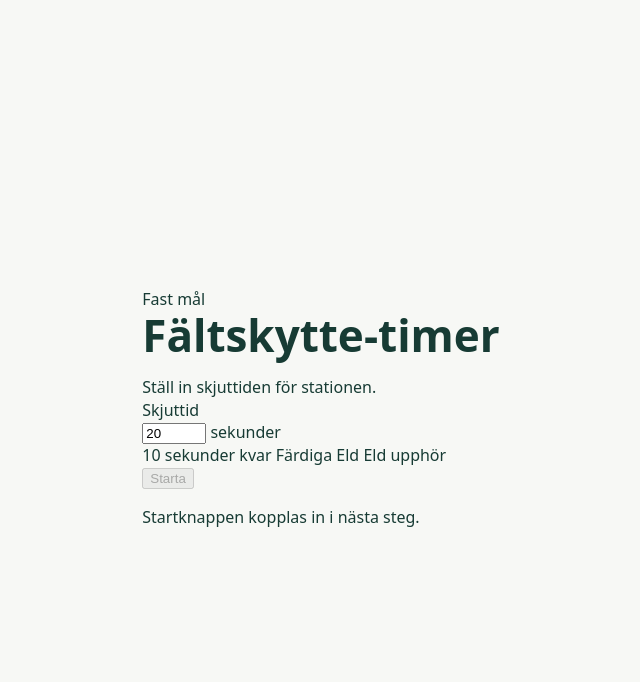
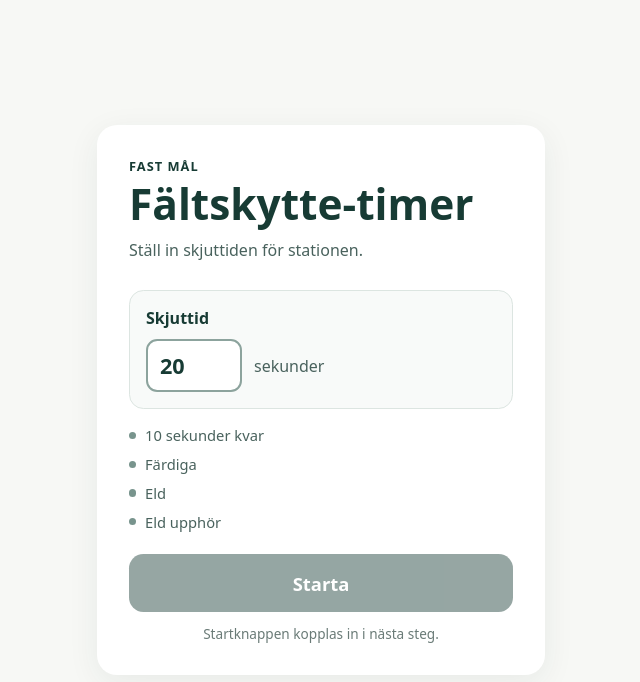
Before and after one commit to morgansundsvallmakers/faltskytte-timer, a website built with Vite: page index.html in a window 1280 px wide. Shown: the whole page, without its empty margins (319-959 px from the left). Built offline with nearby package versions, Linux system fonts and the light colour scheme.

Commit message:
Style first timer screen

```diff
--- a/src/style.css
+++ b/src/style.css
@@ -14,28 +14,127 @@ body {
   margin: 0;
 }
 
+button,
+input {
+  font: inherit;
+}
+
 .page {
   display: grid;
   min-height: 100dvh;
   place-items: center;
-  padding: 1.5rem;
+  padding: 1rem;
 }
 
-.card {
+.timer-card {
   width: min(100%, 28rem);
-  padding: clamp(1.5rem, 6vw, 2.5rem);
-  border-radius: 1rem;
+  padding: clamp(1.35rem, 5vw, 2rem);
+  border-radius: 1.25rem;
   background: #fff;
   box-shadow: 0 0.5rem 2rem #173b3412;
 }
 
+.app-header {
+  margin-bottom: 1.75rem;
+}
+
+.eyebrow {
+  margin: 0 0 0.4rem;
+  font-size: 0.8rem;
+  font-weight: 750;
+  letter-spacing: 0.08em;
+  text-transform: uppercase;
+}
+
 h1 {
   margin: 0;
-  font-size: clamp(2rem, 8vw, 2.75rem);
-  line-height: 1.1;
+  font-size: clamp(2rem, 8vw, 2.65rem);
+  line-height: 1.05;
 }
 
-p {
-  margin: 1rem 0 0;
+.intro {
+  margin: 0.75rem 0 0;
+  color: #49625d;
   line-height: 1.5;
 }
+
+.setting {
+  padding: 1rem;
+  border: 1px solid #dce5e1;
+  border-radius: 0.9rem;
+  background: #f8faf9;
+}
+
+.setting label {
+  display: block;
+  margin-bottom: 0.6rem;
+  font-weight: 700;
+}
+
+.time-input {
+  display: flex;
+  align-items: center;
+  gap: 0.75rem;
+}
+
+.time-input input {
+  width: 6rem;
+  padding: 0.65rem 0.75rem;
+  border: 2px solid #8ca39d;
+  border-radius: 0.7rem;
+  color: #173b34;
+  background: #fff;
+  font-size: 1.35rem;
+  font-weight: 750;
+}
+
+.time-input span {
+  color: #49625d;
+}
+
+.sequence {
+  display: grid;
+  gap: 0.55rem;
+  margin: 1rem 0 1.4rem;
+  color: #49625d;
+  font-size: 0.92rem;
+}
+
+.sequence span {
+  display: flex;
+  align-items: center;
+  gap: 0.55rem;
+}
+
+.sequence span::before {
+  content: "";
+  width: 0.45rem;
+  height: 0.45rem;
+  flex: 0 0 auto;
+  border-radius: 50%;
+  background: #78948d;
+}
+
+.start-button {
+  width: 100%;
+  min-height: 3.6rem;
+  border: 0;
+  border-radius: 0.9rem;
+  background: #173b34;
+  color: #fff;
+  font-size: 1.15rem;
+  font-weight: 750;
+}
+
+.start-button:disabled {
+  cursor: not-allowed;
+  opacity: 0.45;
+}
+
+.status {
+  margin: 0.75rem 0 0;
+  color: #6a7b77;
+  font-size: 0.85rem;
+  text-align: center;
+  line-height: 1.4;
+}
```
